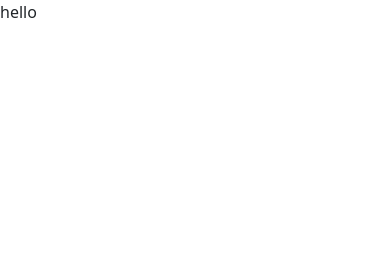
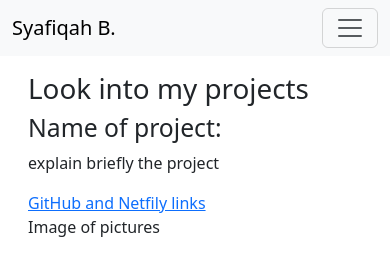
Before and after one commit to cosylily/portfolio-lily, a plain HTML site: page project.html in a window 390 px wide. Drawn offline with nearby package versions, Linux system fonts and the light colour scheme.

Commit message:
structuring

```diff
--- a/project.html
+++ b/project.html
@@ -10,9 +10,50 @@
       integrity="sha384-4Q6Gf2aSP4eDXB8Miphtr37CMZZQ5oXLH2yaXMJ2w8e2ZtHTl7GptT4jmndRuHDT"
       crossorigin="anonymous"
     />
+    <script
+      src="https://cdn.jsdelivr.net/npm/bootstrap@5.3.6/dist/js/bootstrap.bundle.min.js"
+      integrity="sha384-j1CDi7MgGQ12Z7Qab0qlWQ/Qqz24Gc6BM0thvEMVjHnfYGF0rmFCozFSxQBxwHKO"
+      crossorigin="anonymous"
+    ></script>
     <title>Syafiqah's projects</title>
   </head>
   <body>
-    <div>hello</div>
+    <nav class="navbar navbar-expand-lg bg-body-tertiary">
+      <div class="container-fluid">
+        <a class="navbar-brand" href="index.html">Syafiqah B.</a>
+        <button
+          class="navbar-toggler"
+          type="button"
+          data-bs-toggle="collapse"
+          data-bs-target="#navbarNavAltMarkup"
+          aria-controls="navbarNavAltMarkup"
+          aria-expanded="false"
+          aria-label="Toggle navigation"
+        >
+          <span class="navbar-toggler-icon"></span>
+        </button>
+        <div class="collapse navbar-collapse" id="navbarNavAltMarkup">
+          <div class="navbar-nav">
+            <a class="nav-link active" aria-current="page" href="index.html"
+              >Home</a
+            >
+            <a class="nav-link" href="about.html">About</a>
+            <a class="nav-link" href="project.html">Projects</a>
+            <a class="nav-link" href="contact.html">Contact</a>
+          </div>
+        </div>
+      </div>
+    </nav>
+    <div class="container m-3">
+      <div class="projectIntro"><h1>Look into my projects</h1></div>
+      <div class="grid">
+        <div>
+          <h2>Name of project:</h2>
+          <p>explain briefly the project</p>
+          <a href="#">GitHub and Netfily links</a>
+          <div>Image of pictures</div>
+        </div>
+      </div>
+    </div>
   </body>
 </html>
```
Also changed, not shown: index.html (+1 -1 lines).
